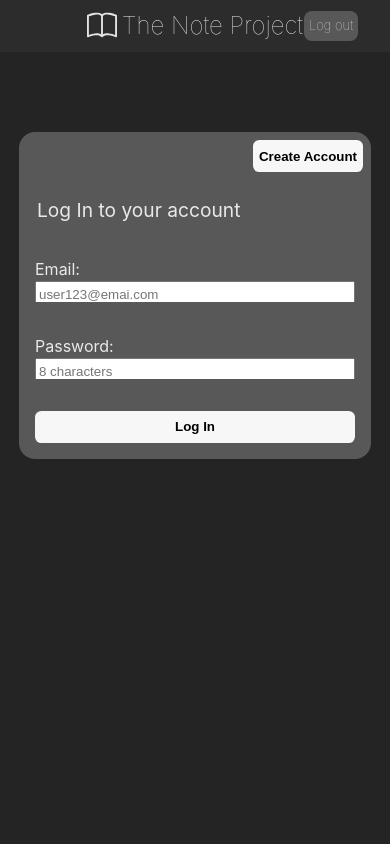
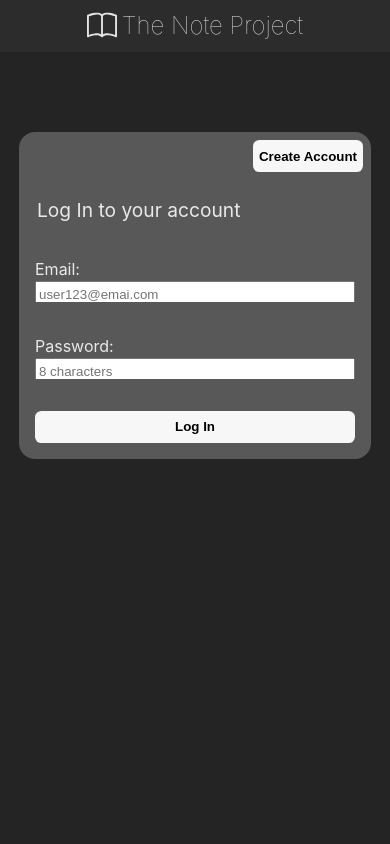
Before and after one commit to Tomasxwav/TheNotebookProject, a React (Vite) app: page /draw in a window 390 px wide. Shown: the top 844 px of the page. Built offline with nearby package versions, Linux system fonts and the light colour scheme; no server answers.

Commit message:
Correccion responsive note, better design, dinamic sidebar

```diff
--- a/src/components/Headers.jsx
+++ b/src/components/Headers.jsx
@@ -21,7 +21,7 @@ export function Headers() {
                 The Note Project
                 </p>
             </div>
-            {auth.user !== undefined && <a onClick={handleLogout} href='/'>Log out</a> }
+            {auth.user === undefined && <a onClick={handleLogout} href='/'>Log out</a> }
         </header>
         </>
     )
--- a/src/components/Log-in.jsx
+++ b/src/components/Log-in.jsx
@@ -6,10 +6,10 @@ import {Link} from '../Link.jsx'
 
 
 export function Login() {
-    console.log("Se carga login");
+    // console.log("Se carga login");
     const auth = useContext(authContext)
     const crud = useContext(crudContext)
-    console.log(2, auth.user);
+    // console.log(2, auth.user);
 
     const [accountEmail, setAccountEmail] = useState("")
     const [accountPassword, setAccountPassword] = useState("")
```
